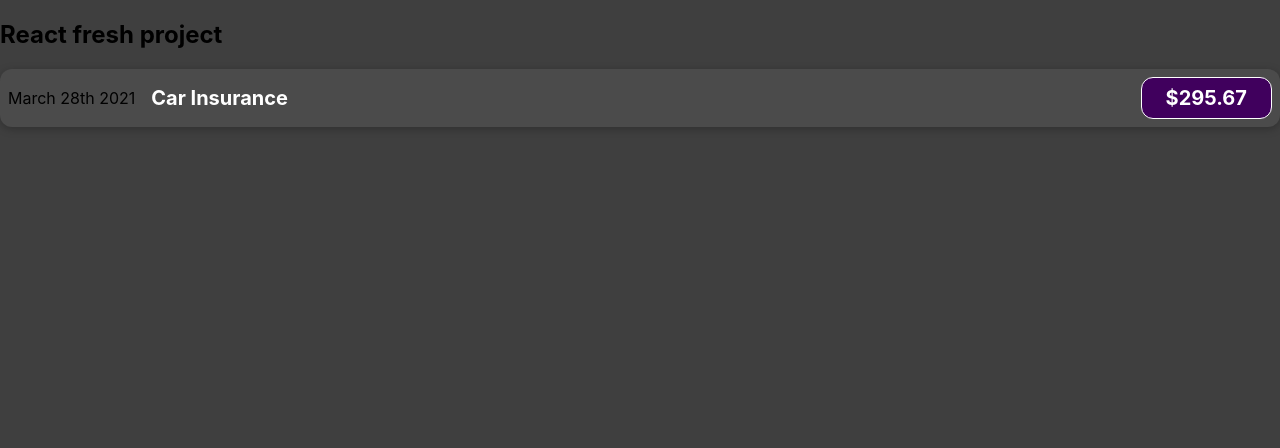
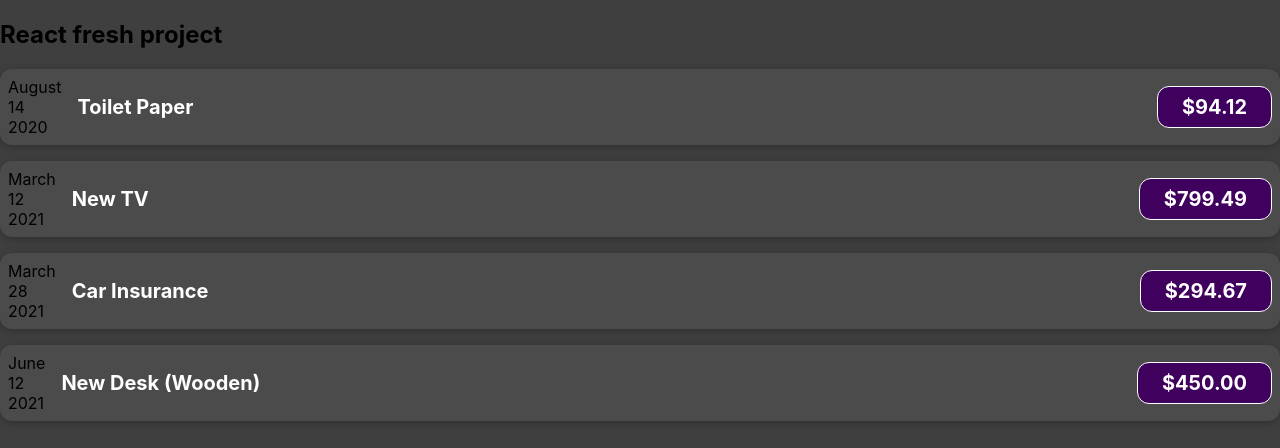
Before and after one commit to SteveLabrinos/react-playground, a JavaScript app: page / in a window 1280 px wide. Shown: the top 448 px of the page. Built offline with nearby package versions, Linux system fonts and the light colour scheme.

Commit message:
create list of expense items with dynamic data assignment

```diff
--- a/src/App.js
+++ b/src/App.js
@@ -1,10 +1,39 @@
 import ExpenseItem from './components/ExpenseItem';
 
 function App() {
+  const expenses = [
+    {
+      id: 'e1',
+      title: 'Toilet Paper',
+      amount: 94.12,
+      date: new Date(2020, 7, 14),
+    },
+    {
+      id: 'e2',
+      title: 'New TV',
+      amount: 799.49,
+      date: new Date(2021, 2, 12),
+    },
+    {
+      id: 'e3',
+      title: 'Car Insurance',
+      amount: 294.67,
+      date: new Date(2021, 2, 28),
+    },
+    {
+      id: 'e4',
+      title: 'New Desk (Wooden)',
+      amount: 450,
+      date: new Date(2021, 5, 12),
+    },
+  ];
+
   return (
     <div>
       <h2>React fresh project</h2>
-      <ExpenseItem />
+      {expenses.map((expense) => (
+        <ExpenseItem key={expense.id} {...expense} />
+      ))}
     </div>
   );
 }
--- a/src/components/ExpenseItem.js
+++ b/src/components/ExpenseItem.js
@@ -1,12 +1,20 @@
 import './ExpenseItem.css';
 
-function ExpenseItem() {
+function ExpenseItem({ date, title, amount }) {
+  const month = date.toLocaleDateString('en-US', { month: 'long' });
+  const day = date.toLocaleDateString('en-US', { day: '2-digit' });
+  const year = date.toLocaleDateString('en-US', { year: 'numeric' });
+
   return (
     <div className="expense-item">
-      <div>March 28th 2021</div>
+      <div>
+        <div>{month}</div>
+        <div> {day}</div>
+        <div> {year}</div>
+      </div>
       <div className="expense-item__description">
-        <h2>Car Insurance</h2>
-        <div className="expense-item__price">$295.67</div>
+        <h2>{title}</h2>
+        <div className="expense-item__price">${amount.toFixed(2)}</div>
       </div>
     </div>
   );
```
